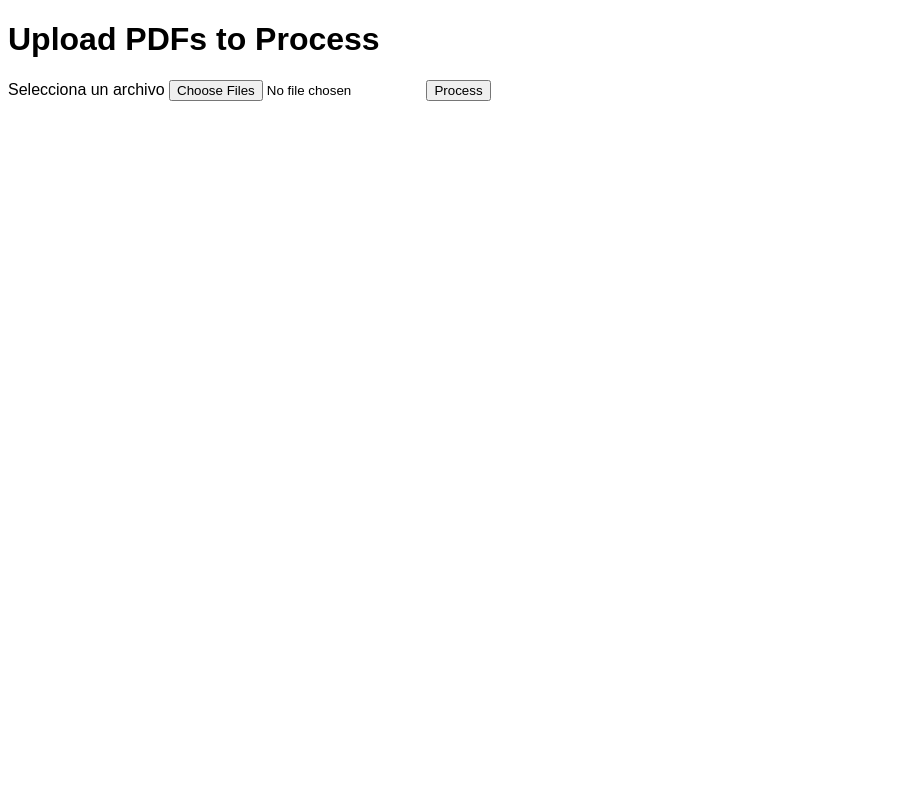
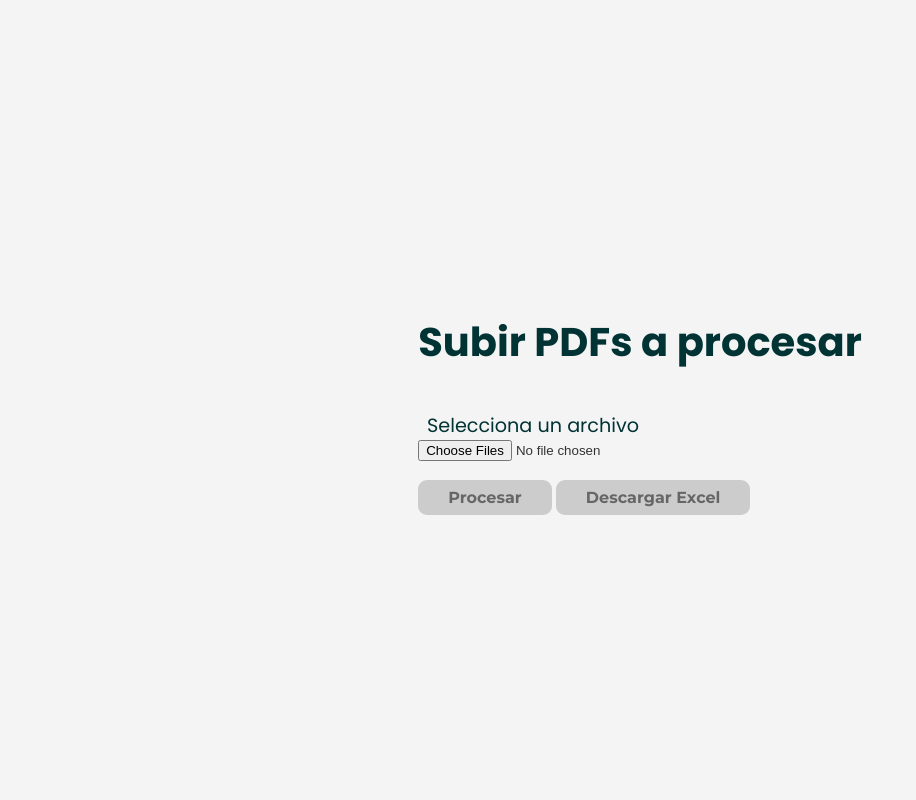
Before and after one commit to zvelasquezb/FastAPIProject, a FastAPI app: page / in a window 1280 px wide. Shown: the whole page, without its empty margins (0-916 px from the left). Run offline with FastAPI, Linux system fonts and the light colour scheme.

Commit message:
Se agrega endopint para descargar excel y lógica en el front, más estilos

```diff
--- a/main.py
+++ b/main.py
@@ -1,13 +1,18 @@
 from fastapi import FastAPI, File, UploadFile, Request
-from fastapi.responses import HTMLResponse, JSONResponse
+from fastapi.responses import HTMLResponse, JSONResponse, FileResponse
 from fastapi.templating import Jinja2Templates
 from typing import List
 import shutil
 import os
 from src.util.process_pdf import process_pdf
 from src.util.fill_excel import fill_excel
+from src.routes import test_routes
+from fastapi.staticfiles import StaticFiles
 
 app = FastAPI()
+
+app.mount("/static", StaticFiles(directory="src/static"), name="static")
+app.include_router(test_routes.test_router, prefix="/test", tags=["test"])
 
 app.title = "Asistente RENOBO para diligenciamiento SIVICOF"
 app.version = "0.0.1"
@@ -27,26 +32,41 @@ async def upload_files(files: List[UploadFile] = File(...)):
     for file in files:
         file_path = os.path.join(temp_dir, file.filename)
         try:
+            # Guardar archivo temporal
             with open(file_path, "wb") as buffer:
                 shutil.copyfileobj(file.file, buffer)
 
+            # Procesar PDF
             data = process_pdf(pdf_path=file_path)
             results.append({"filename": file.filename, "data": data})
 
         except Exception as e:
             results.append({"filename": file.filename, "error": str(e)})
+
         finally:
-            # Move the file to a temporary location to be deleted later
+            # Eliminar archivo temporal si existe
             if os.path.exists(file_path):
-                temp_file_path = os.path.join("temp_pdf", f"deletable_{file.filename}")
-        if os.path.exists(temp_file_path):
-            os.remove(temp_file_path)
-        shutil.move(file_path, temp_file_path)
+                os.remove(file_path)
 
-    print(len(results),"&&&&&&&&&&&&&&&&&&&&&&&&&&&&&&&&&")
+    # Llenar el Excel con los resultados procesados
     fill_excel(results)
-    # Eliminar el directorio temporal solo si está vacío
+    output_excel = fill_excel(results)
+    print("Excel generado en:", output_excel)
+
+    # Eliminar directorio temporal solo si está vacío
     if os.path.exists(temp_dir) and not os.listdir(temp_dir):
         os.rmdir(temp_dir)
 
     return JSONResponse(content={"results": results})
+
+
+@app.get("/download-excel/")
+async def download_excel():
+    file_path = os.path.abspath("src/template_excel/Inf SIVICOF_PLANTILLA.xlsx")
+    if os.path.exists(file_path):
+        return FileResponse(
+            path=file_path,
+            filename="resultado.xlsx",
+            media_type="application/vnd.openxmlformats-officedocument.spreadsheetml.sheet"
+        )
+    return JSONResponse(content={"error": f"El archivo Excel no existe en {file_path}. Primero procesa un PDF."}, status_code=404)
--- /dev/null
+++ b/src/static/style.css
@@ -0,0 +1,48 @@
+body {
+    font-family: "Montserrat", sans-serif;
+    display: flex;
+    justify-content: center;
+    align-items: center;
+    min-height: 100vh;
+    margin: 0;
+    background-color: #f4f4f4;
+    color: #333;
+}
+h1 {
+    font-family: "Poppins", sans-serif;
+    color: #013334;
+    text-align: center;
+    margin-bottom: 20px;
+    font-size: 2.5em;
+}
+label {
+    font-family: "Poppins", sans-serif;
+    color: #013334;
+    padding: 2%;
+    margin-bottom: 5%;
+    font-size: 1.2em;
+}
+.select-btn {
+    margin-top: auto;
+    align-self: center;
+    background-color: #008476;
+    color: white;
+    font-family: "Montserrat", sans-serif;
+    font-weight: 700;
+    padding: 8px 30px;
+    border: none;
+    border-radius: 9px;
+    cursor: pointer;
+    justify-content: center;
+    width: fit-content;
+    font-size: 1rem;
+    transition: background-color 0.3s ease;
+}
+.select-btn:hover {
+    background-color: #029f83;
+}
+.select-btn:disabled {
+  background-color: #cccccc;
+  color: #666666;
+  cursor: not-allowed;
+}
--- a/src/util/fill_excel.py
+++ b/src/util/fill_excel.py
@@ -183,3 +183,6 @@ def fill_excel(results):
             escribir_en_excel(r'src\template_excel\Inf SIVICOF_PLANTILLA.xlsx',"14233 CB-0115  INFORME SOBR...", str(movimiento_de_egresos_en_pesos[0]+str(movimiento_de_egresos_en_pesos[1])), results[length]['data']['TOTAL CARGOS'])
             escribir_en_excel(r'src\template_excel\Inf SIVICOF_PLANTILLA.xlsx',"14233 CB-0115  INFORME SOBR...", str(saldo_en_pesos_al_final_de_mes_segun_tesoreria[0]+str(saldo_en_pesos_al_final_de_mes_segun_tesoreria[1])), results[length]['data']['SALDO ACTUAL'])
             escribir_en_excel(r'src\template_excel\Inf SIVICOF_PLANTILLA.xlsx',"14233 CB-0115  INFORME SOBR...", str(valor_de_movimiento_maximo_en_el_mes_en_pesos[0]+str(valor_de_movimiento_maximo_en_el_mes_en_pesos[1])), results[length]['data']['Valor de movimiento maximo en el mes en pesos'])
+
+    output_path = r"src/template_excel/Inf SIVICOF_PLANTILLA.xlsx"
+    return output_path
--- a/templates/index.html
+++ b/templates/index.html
@@ -4,27 +4,40 @@
     <meta charset="UTF-8">
     <meta name="viewport" content="width=device-width, initial-scale=1.0">
     <title>PDF Processor</title>
-    <style>
-        body { font-family: sans-serif; }
-        #results { margin-top: 20px; }
-        .result { border: 1px solid #ccc; padding: 10px; margin-bottom: 10px; }
-    </style>
+    <link rel="stylesheet" href="/static/style.css">
+    <link rel="preconnect" href="https://fonts.googleapis.com">
+    <link rel="preconnect" href="https://fonts.gstatic.com" crossorigin>
+    <link href="https://fonts.googleapis.com/css2?family=Montserrat:ital,wght@0,100..900;1,100..900&family=Poppins:ital,wght@0,100;0,200;0,300;0,400;0,500;0,600;0,700;0,800;0,900;1,100;1,200;1,300;1,400;1,500;1,600;1,700;1,800;1,900&display=swap" rel="stylesheet">
 </head>
 <body>
-    <h1>Upload PDFs to Process</h1>
-    <form id="upload-form" enctype="multipart/form-data">
-        <label for="files">Selecciona un archivo</label>
-        <input type="file" id="files" name="files" multiple accept=".pdf">
-        <button type="submit">Process</button>
-    </form>
+    <div>
+        <h1>Subir PDFs a procesar</h1><br />
+        <form id="upload-form" enctype="multipart/form-data">
+            <label for="files">Selecciona un archivo</label><br />
+            <input type="file" id="files" name="files" multiple accept=".pdf"><br /><br />
+            <button class="select-btn" id="process-btn" type="submit" disabled>Procesar</button>
+            <button class="select-btn" id="download-excel" type="button" disabled>Descargar Excel</button>
+        </form>
 
-    <div id="results"></div>
+        <div id="results"></div>
+    </div>
+
+
 
     <script>
+
+        const filesInput = document.getElementById('files');
+        const processBtn = document.getElementById('process-btn');
+        const downloadBtn = document.getElementById('download-excel');
+        const resultsDiv = document.getElementById('results');
+
+        // Habilitar el botón "Procesar" solo si hay archivos seleccionados
+        filesInput.addEventListener('change', () => {
+            processBtn.disabled = filesInput.files.length === 0;
+        });
+
         document.getElementById('upload-form').addEventListener('submit', async (event) => {
             event.preventDefault();
-            const filesInput = document.getElementById('files');
-            const resultsDiv = document.getElementById('results');
             resultsDiv.innerHTML = 'Processing...';
 
             const formData = new FormData();
@@ -57,6 +70,9 @@
                         resultDiv.innerHTML = content;
                         resultsDiv.appendChild(resultDiv);
                     });
+
+                     // Activar botón "Descargar Excel" solo después de procesar
+                    downloadBtn.disabled = false;
                 } else {
                     const error = await response.json();
                     resultsDiv.innerHTML = `Error: ${error.detail}`;
@@ -65,6 +81,27 @@
                 resultsDiv.innerHTML = `Error: ${error.message}`;
             }
         });
+
+        document.getElementById('download-excel').addEventListener('click', async () => {
+            try {
+                const response = await fetch('http://127.0.0.1:8000/download-excel/');
+                if (!response.ok) {
+                    throw new Error("No se pudo descargar el Excel");
+                }
+                const blob = await response.blob();
+                const url = window.URL.createObjectURL(blob);
+
+                const a = document.createElement('a');
+                a.href = url;
+                a.download = "Movimientos.xlsx";
+                document.body.appendChild(a);
+                a.click();
+                a.remove();
+                window.URL.revokeObjectURL(url);
+            } catch (error) {
+                alert("Error: " + error.message);
+            }
+        });
     </script>
 </body>
 </html>
```
Also changed, not shown: src/routes/test_routes.py (+13 -0 lines), 4 other files.
